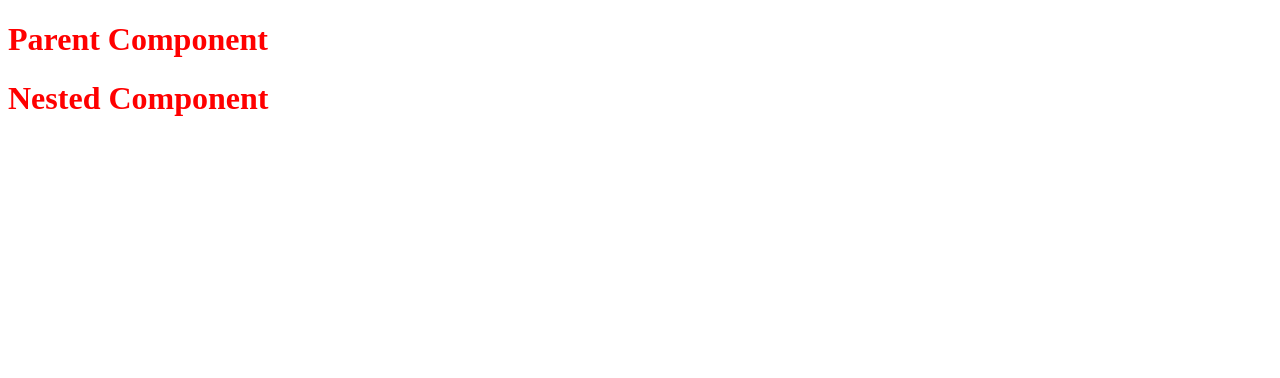
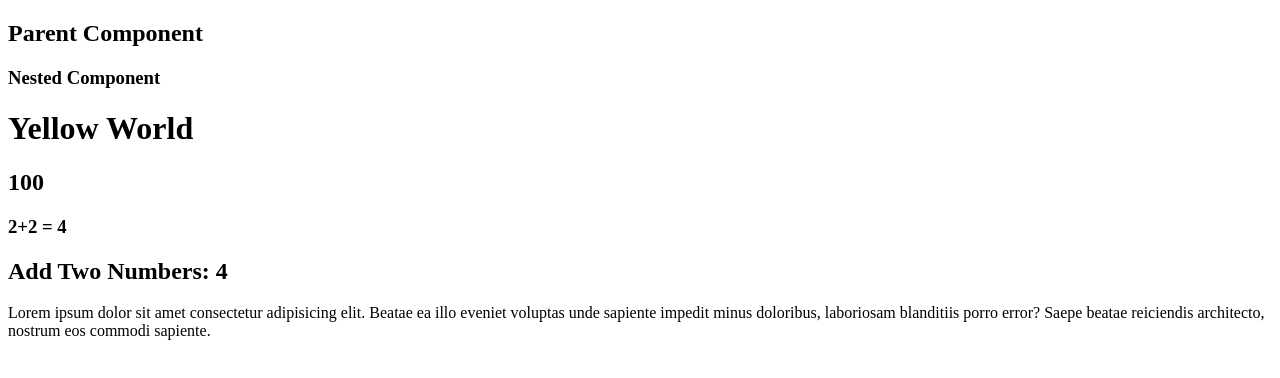
Before and after one commit to lukaskourilcz/huxn, a Vue app: page / in a window 1280 px wide. Shown: the top 378 px of the page. Built offline with nearby package versions, Linux system fonts and the light colour scheme.

Commit message:
text interpolation

```diff
--- a/src/App.vue
+++ b/src/App.vue
@@ -1,7 +1,9 @@
 <script setup>
 import HelloWorld from './components/HelloWorld.vue';
+import MyComponent from './components/MyComponent.vue';
 </script>
 <template>
   <HelloWorld/>
+  <MyComponent/>
 </template>
 <style scoped></style>
--- a/src/components/AnotherComponent.vue
+++ b/src/components/AnotherComponent.vue
@@ -1,3 +1,3 @@
 <template>
-    <h1>Nested Component</h1>
+    <h3>Nested Component</h3>
 </template>
--- a/src/components/HelloWorld.vue
+++ b/src/components/HelloWorld.vue
@@ -4,12 +4,12 @@ import AnotherComponent from './AnotherComponent.vue';
 </script>
 
 <template>
-    <h1>Parent Component</h1>
+    <h2>Parent Component</h2>
     <AnotherComponent/>
 </template>
 
 <style>
-h1 {
-    color: red;
+h2 {
+    color: black;
 }
 </style>
--- /dev/null
+++ b/src/components/MyComponent.vue
@@ -0,0 +1,18 @@
+<script setup>
+
+const myMessage = 'Yellow World'
+const myNumber = 100
+
+function add(x, y){
+    return x + y
+}
+
+</script>
+
+<template>
+    <h1>{{myMessage}}</h1>
+    <h2>{{myNumber}}</h2>
+    <h3>2+2 = {{2+2}}</h3>
+    <h2>Add Two Numbers: {{ add(2, 2) }}</h2>
+    <p>Lorem ipsum dolor sit amet consectetur adipisicing elit. Beatae ea illo eveniet voluptas unde sapiente impedit minus doloribus, laboriosam blanditiis porro error? Saepe beatae reiciendis architecto, nostrum eos commodi sapiente.</p>
+</template>
```
